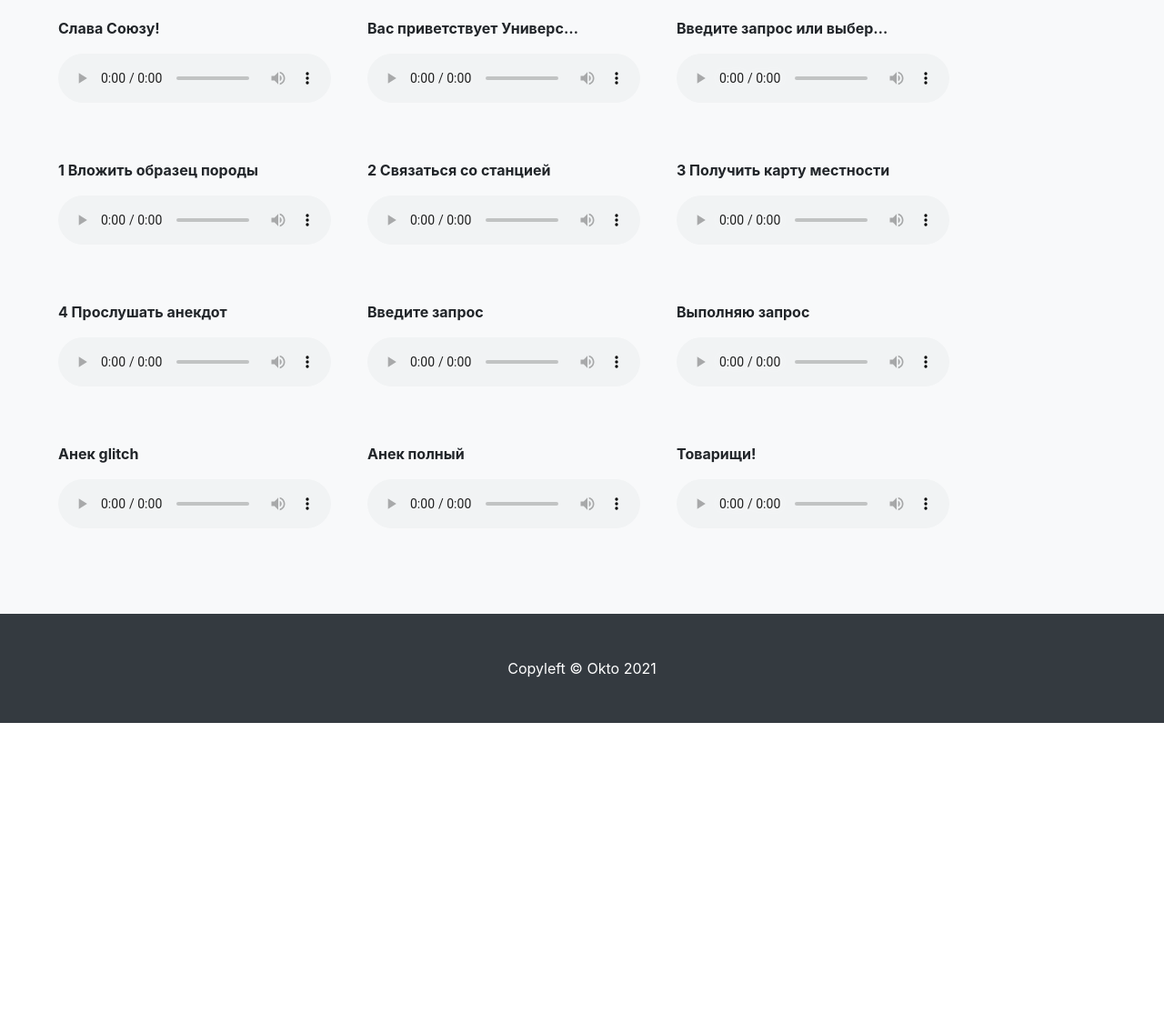
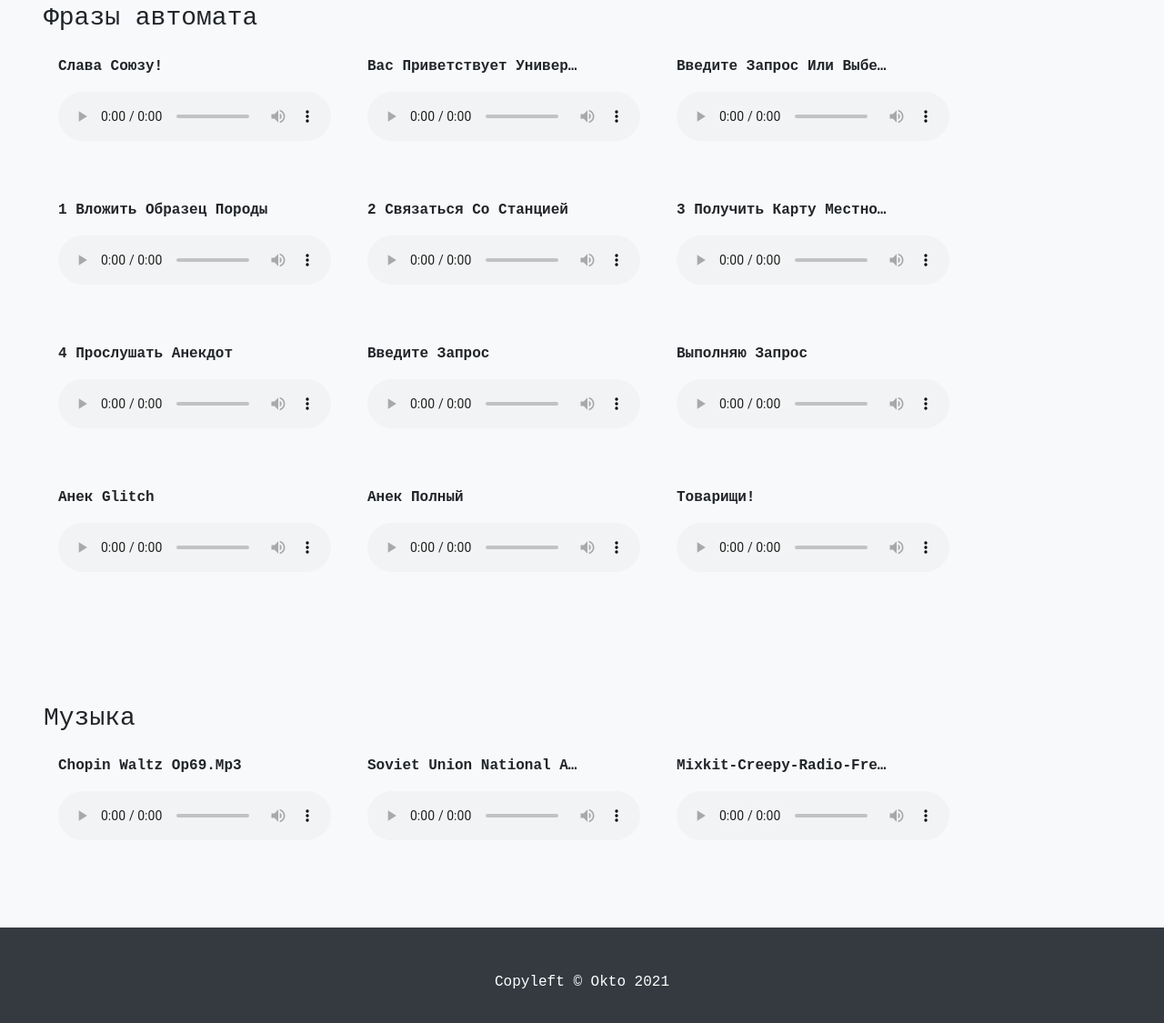
Before and after one commit to 8kto/tau-sigma-helper, a plain HTML site: page index.html in a window 1280 px wide. Shown: the part 273-1398 px from the top of the page at 91% size. Before the commit the page ends 1068 px from the top, so only its background shows below. Drawn offline with nearby package versions, Linux system fonts and the light colour scheme.

Commit message:
Advance music samples

```diff
--- a/index.html
+++ b/index.html
@@ -4,8 +4,6 @@
   <meta charset="utf-8">
   <meta name="viewport" content="width=device-width, initial-scale=1, shrink-to-fit=no">
   <title>УГРАСП Стрижонок XXV</title>
-
-  <link href="https://fonts.googleapis.com/css?family=Amatic+SC|Lobster|Pacifico" rel="stylesheet">
 
   <!-- Bootstrap core CSS -->
   <link href="vendor/bootstrap/css/bootstrap.min.css" rel="stylesheet">
@@ -26,7 +24,13 @@
 
 
 <section class="bg-light p-5">
+  <h3>Фразы автомата</h3>
   <div class="d-flex flex-row flex-wrap" id="speech-container"/>
+</section>
+
+<section class="bg-light p-5">
+  <h3>Музыка</h3>
+  <div class="d-flex flex-row flex-wrap" id="music-container"/>
 </section>
 
 <!-- Footer -->
--- a/js/wrapper.js
+++ b/js/wrapper.js
@@ -1,6 +1,7 @@
 (() => {
-  const speechBase = './speech'
-  const speech = [
+  const SAMPLES_BASE_PATH = './speech'
+  const MUSIC_BASE_PATH = './music'
+  const SAMPLES = [
     'Слава Союзу! X.mp3',
     'Вас приветствует Универсальный гео-разведывательный X.mp3',
     'Введите запрос или выберите из пунктов меню X.mp3',
@@ -14,8 +15,13 @@
     'Анек полный X.mp3',
     'Товарищи! X.mp3',
   ]
-  const template = `
-    <div class="p-3 mb-4 mr-2">
+  const MUSIC = [
+    'Chopin waltz op69.mp3',
+    'Soviet Union National Anthem 8-bit.mp3',
+    'mixkit-creepy-radio-frequency-2558.wav'
+  ]
+  const TEMPLATE = `
+    <div class="p-3 mb-4 mr-2" id={id}>
       <p class="sample-title text-truncate font-weight-bold">{title}</p>
       <audio controls preload="auto">
         <source src="{src}" type="audio/mpeg">
@@ -23,16 +29,55 @@
     </div>
     `
 
-  const getTitle = src => src.replace('X.mp3', '')
+  /**
+   * Get readable sample title
+   */
+  const getTitle = src => src.replace('X.mp3', '').replace(/_/g, ' ')
+
+  const getId = src => src
+    .replace('.mp3', '')
+    .replace('.wav', '')
+    .replace(/\s/g, '-').toLowerCase()
+
+  /**
+   * Force play only one audio per time
+   */
+  const handleSamplesPlaying = () => {
+    const audios = $('#speech-container audio');
+    audios.on('play', function () {
+      const self = this;
+
+      audios.not(this).each(function () {
+        this.pause();
+      });
+
+      self.play();
+    });
+  }
+
+  const adjustMusic = () => {
+    document.querySelector('#soviet-union-national-anthem-8-bit audio').volume = 0.05
+
+    document.querySelector('#mixkit-creepy-radio-frequency-2558 audio').setAttribute('loop', true)
+    document.querySelector('#mixkit-creepy-radio-frequency-2558 audio').volume = 0.2
+  }
+
+  const render = ($container, audioFiles, basePath) => {
+    $container.html(
+      audioFiles.map(path => {
+        return TEMPLATE
+          .replace('{src}', `${basePath}/${path}`)
+          .replace('{title}', getTitle(path))
+          .replace('{id}', getId(path))
+      })
+    )
+  }
 
   jQuery(() => {
-    $('#speech-container').html(
-      speech.map(path => {
-        return template
-          .replace('{src}', `${speechBase}/${path}`)
-          .replace('{title}', getTitle(path))
-      })
-    )
+    render($('#speech-container'), SAMPLES, SAMPLES_BASE_PATH)
+    render($('#music-container'), MUSIC, MUSIC_BASE_PATH)
+
+    handleSamplesPlaying()
+    adjustMusic()
   })
-
 })()
--- a/style/styles.css
+++ b/style/styles.css
@@ -1,3 +1,7 @@
+body {
+    font-family: "Droid Sans Mono",  monospace;
+}
 .sample-title {
     max-width: 15rem;
+    text-transform: capitalize;
 }
```
Also changed, not shown: 3 other files.
